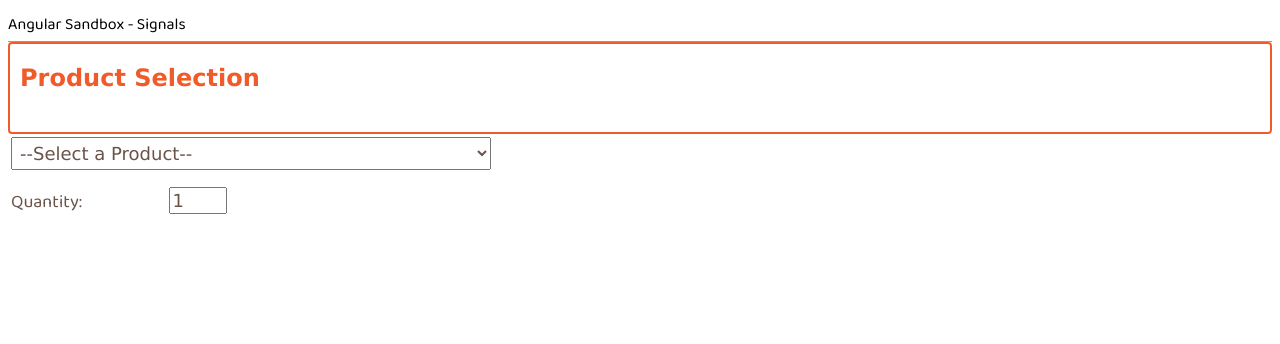
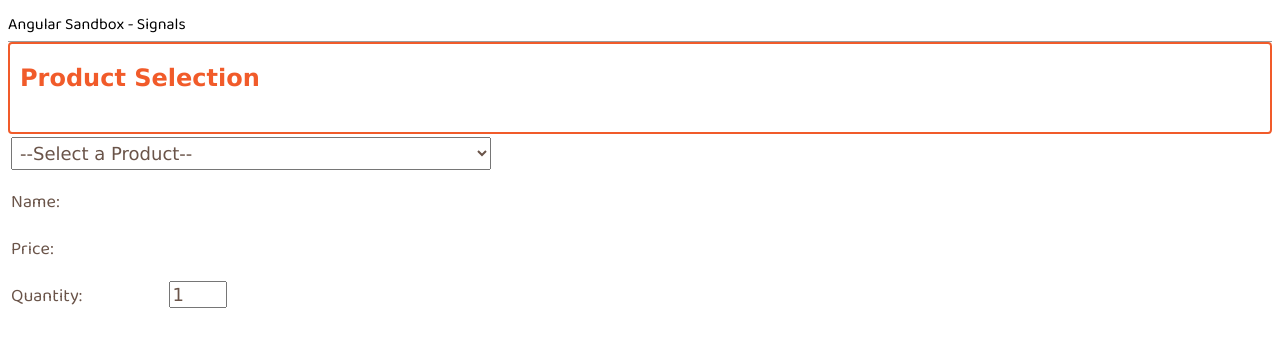
Before and after one commit to ozgursarikamis/angular-sandbox, an Angular app: page / in a window 1280 px wide. Shown: the top 344 px of the page. Built offline with nearby package versions, Linux system fonts and the light colour scheme; what angular-in-memory-web-api would draw is missing.

Commit message:
Refactor product selection component to bind selected product and display details

```diff
--- a/src/products/product-selection/product-selection.html
+++ b/src/products/product-selection/product-selection.html
@@ -7,15 +7,31 @@
 <div class="grid">
   <div class="row">
     <div class="cellFull">
-      <select>
+      <select [(ngModel)]="selectedProduct">
         <option [value]="undefined" selected>--Select a Product--</option>
         @for (product of products(); track product.id) {
-          <option [ngValue]="product.id">{{ product.productName }}</option>
+          <option [ngValue]="product">{{ product.productName }}</option>
         }
         @empty {
           <option>--No Products--</option>
         }
       </select>
+    </div>
+  </div>
+  <div class="row">
+    <div class="cellLeft">
+      <label for="price">Name:</label>
+    </div>
+    <div class="cellRight">
+      {{ selectedProduct()?.productName }}
+    </div>
+  </div>
+  <div class="row">
+    <div class="cellLeft">
+      <label for="price">Price:</label>
+    </div>
+    <div class="cellRight">
+      {{ selectedProduct()?.price }}
     </div>
   </div>
   <div class="row">
--- a/src/products/product-selection/product-selection.ts
+++ b/src/products/product-selection/product-selection.ts
@@ -1,5 +1,6 @@
 import { Component, signal } from '@angular/core';
 import { ProductData } from '../product-data';
+import { Product } from '../product';
 
 @Component({
   selector: 'app-product-selection',
@@ -11,5 +12,5 @@ export class ProductSelection {
   pageTitle = 'Product Selection';
   quantity = signal(1);
   products = signal(ProductData.products);
-  selectedProduct = signal(undefined);
+  selectedProduct = signal<Product | undefined>(undefined);
 }
```
